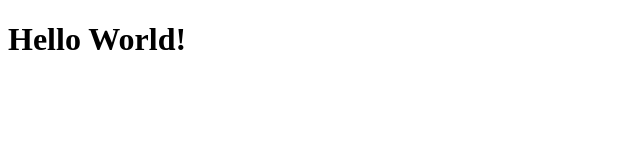
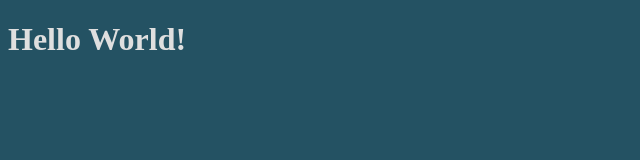
Before and after one commit to anguelmetodiev/Portfolio, a plain HTML site: page index.html in a window 1280 px wide. Shown: the whole page, without its empty margins (0-640 px from the left). Drawn offline with Linux system fonts and the light colour scheme.

Commit message:
adding css

```diff
--- a/index.html
+++ b/index.html
@@ -5,6 +5,7 @@
     <meta http-equiv="X-UA-Compatible" content="IE=edge">
     <meta name="viewport" content="width=device-width, initial-scale=1.0">
     <title>My Portfolio</title>
+    <link rel="stylesheet" type="text/css" href="styles/style.css">
 </head>
 <body>
     <h1>Hello World!</h1>
--- /dev/null
+++ b/styles/style.css
@@ -0,0 +1,5 @@
+html, body{
+	font-size:16px;
+	color: #dfdfdf;
+	background-color: #245263;
+}
```
